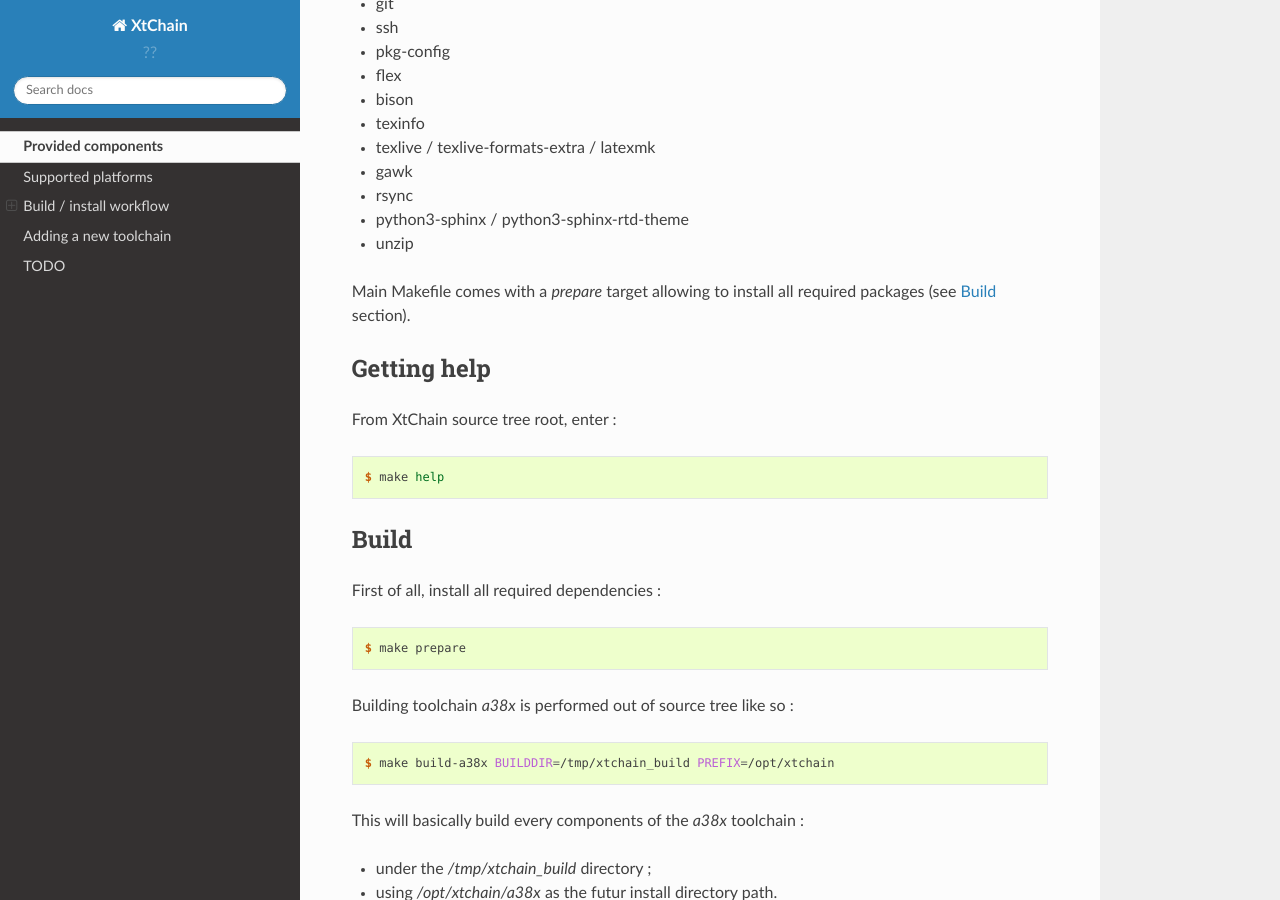
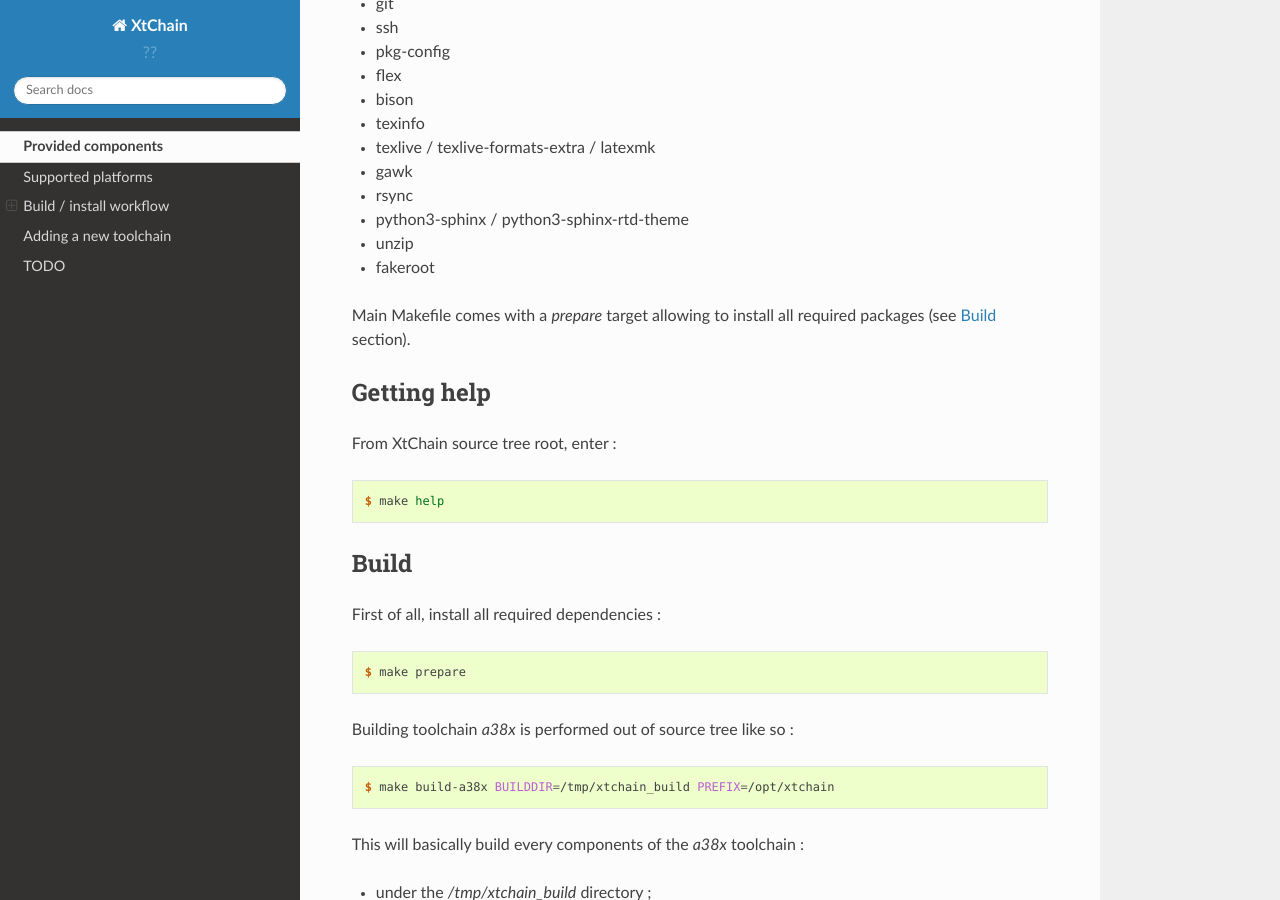
Before and after one commit to grgbr/xtchain, a Sphinx documentation site: the page built from doc/README.rst, in a window 1280 px wide and 900 px high, scrolled down 1907 px. Built offline with Sphinx 7.4.7 and the Read the Docs theme 2.0.0, drawn with Linux system fonts in a browser that asks for light colours.

Commit message:
core: use fakeroot when generating debian pkg

```diff
--- a/doc/README.rst
+++ b/doc/README.rst
@@ -103,6 +103,7 @@ your development host :
 * rsync
 * python3-sphinx / python3-sphinx-rtd-theme
 * unzip
+* fakeroot
 
 Main Makefile comes with a *prepare* target allowing to install all required
 packages (see `Build`_ section).
```
Also changed, not shown: 2 other files.
